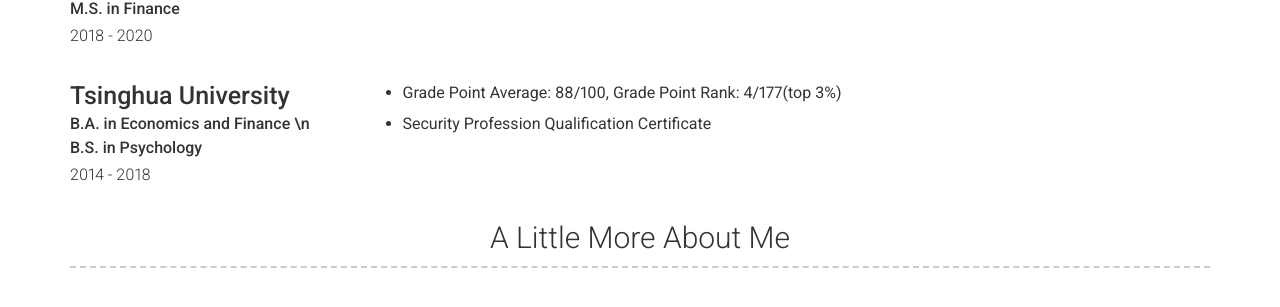
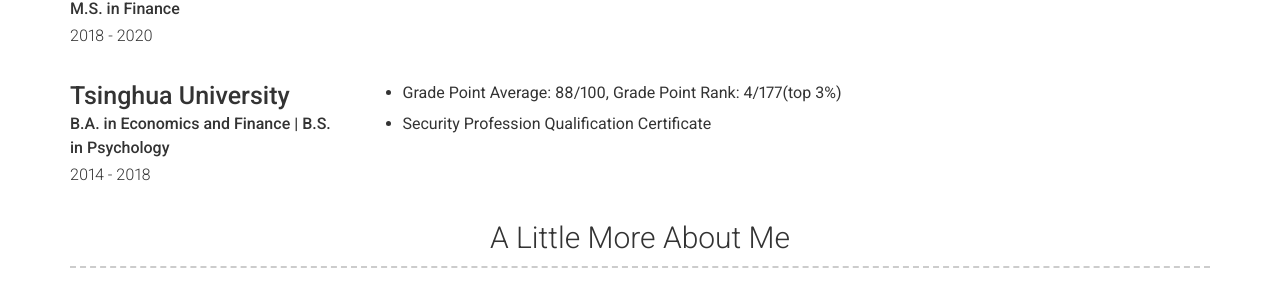
Before and after one commit to shuhuaizhang/shuhuaizhang.github.io, a Jekyll site: the page built from index.md, in a window 1280 px wide. Shown: the part 1536-1843 px from the top of the page. Built offline with Jekyll 4.4.1, drawn with Linux system fonts in a browser that asks for light colours; nearby versions of some CDN libraries.

```diff
--- a/_data/education.yml
+++ b/_data/education.yml
@@ -11,7 +11,7 @@
 - layout: left
   name: Tsinghua University
   dates: 2014 - 2018
-  qualification: B.A. in Economics and Finance \n B.S. in Psychology
+  qualification: B.A. in Economics and Finance | B.S. in Psychology
 
   #quote: >
   #  Short institution or course description (optional)
```
